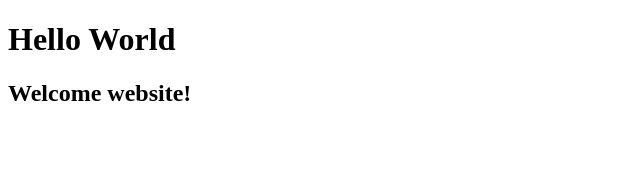
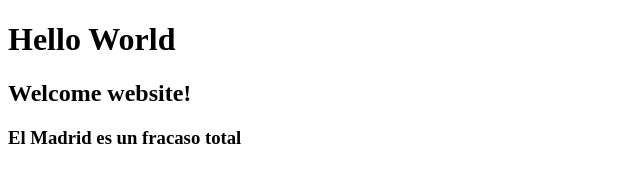
Before and after one commit to AntonioPelaez/test1, a plain HTML site: page index.html in a window 1280 px wide. Shown: the whole page, without its empty margins (0-640 px from the left). Drawn offline with Linux system fonts and the light colour scheme.

Commit message:
RamaCambios

```diff
--- a/index.html
+++ b/index.html
@@ -8,5 +8,6 @@
 <body>
     <h1>Hello World</h1>
     <h2>Welcome website!</h2>
+    <h3>El Madrid es un fracaso total</h3>
 </body>
 </html>
```
